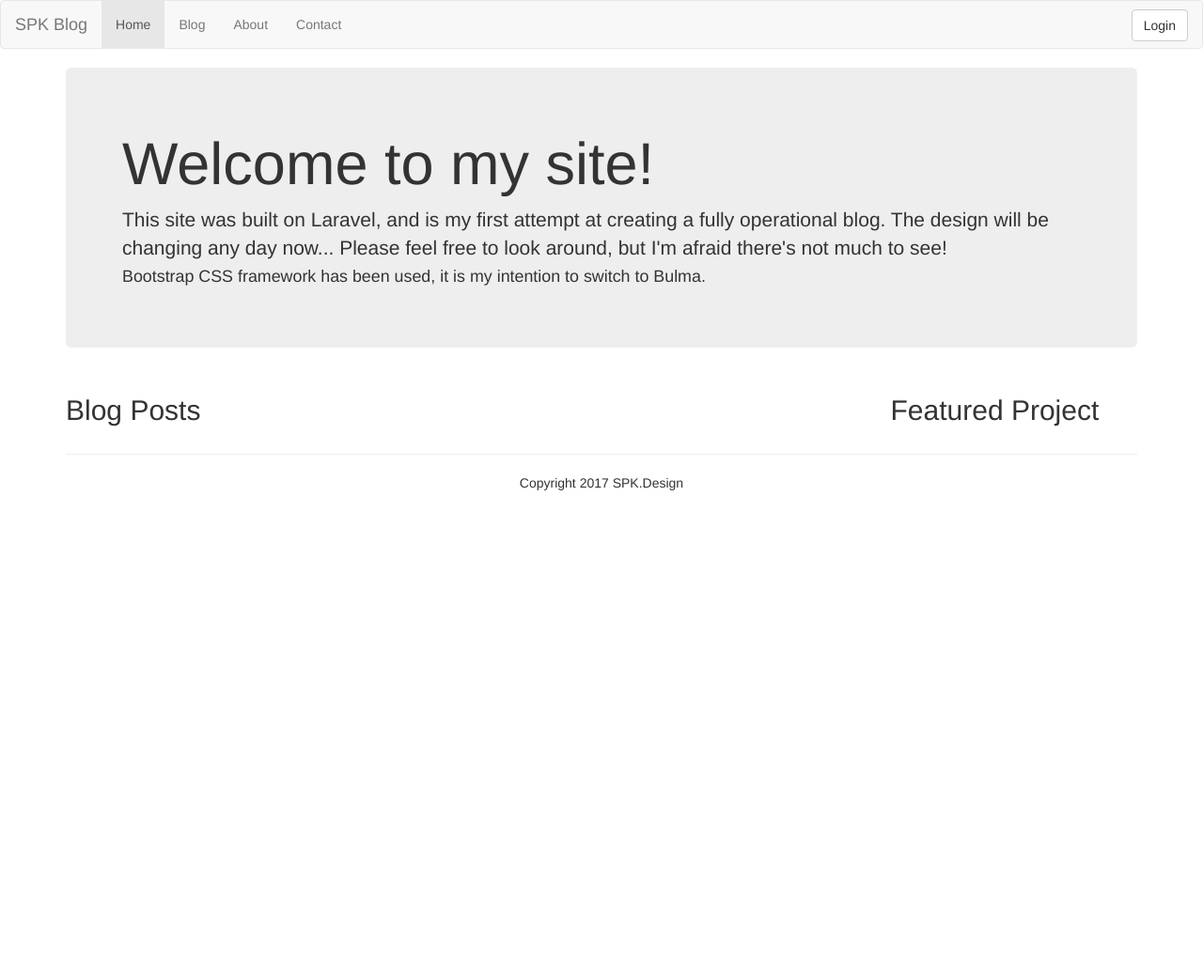
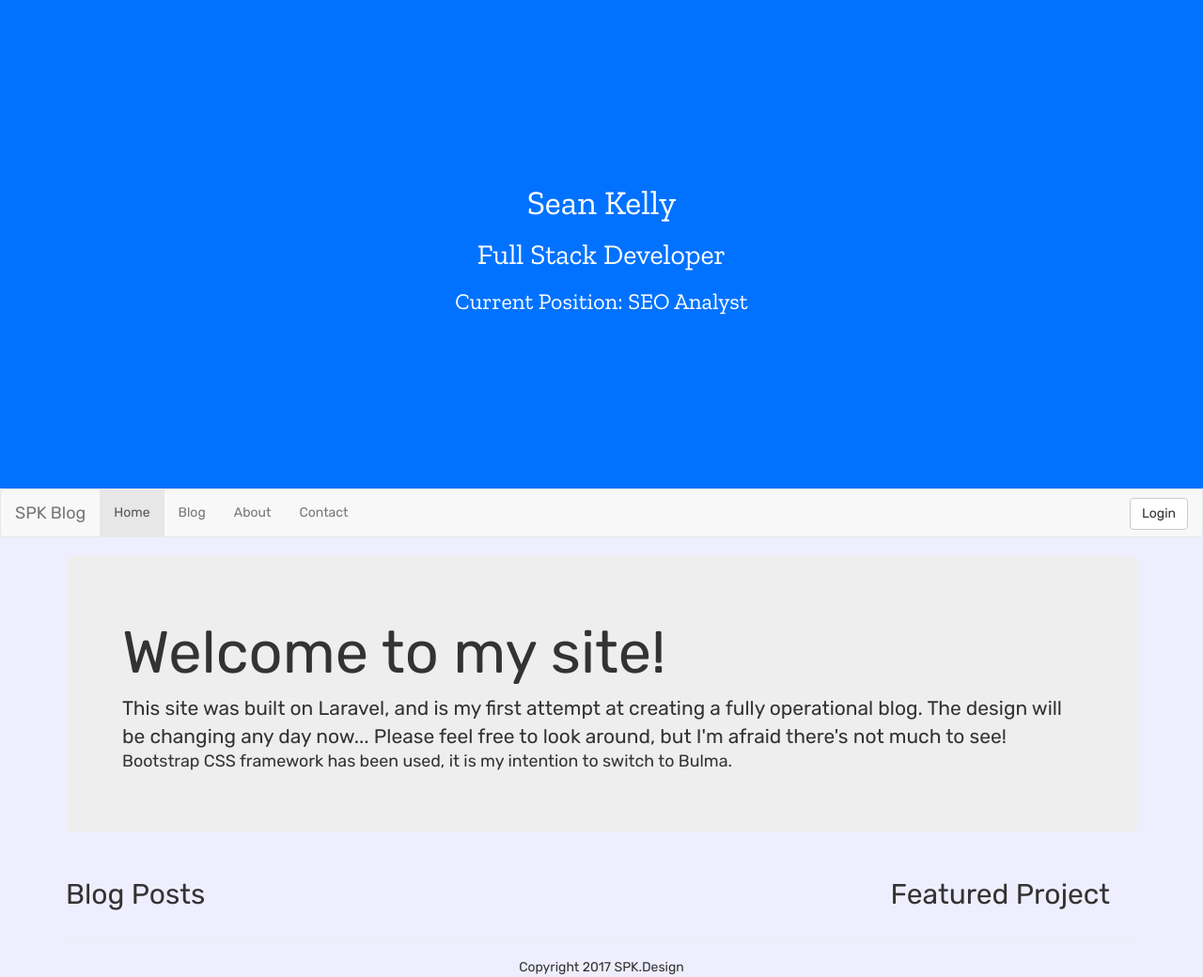
Before and after one commit to spkellydev/laravel-blog, a Laravel app: page / in a window 1280 px wide. Shown: the whole page at 94% size. Before the commit the page ends 800 px from the top, so only its background shows below. Run offline with Laravel 8, Linux system fonts and the light colour scheme; data that the repository does not hold is empty; some libraries are stand-ins or nearby versions.

Commit message:
spruce up the home page

```diff
--- a/public/css/style.css
+++ b/public/css/style.css
@@ -1,3 +1,8 @@
+body {
+	background: #eeeeff;
+	font-family: 'Rubik', sans-serif;
+}
+
 .author-image {
 	width: 50px;
 	height: 50px;
@@ -29,3 +34,16 @@
 	font-size: 16px;
 	line-height: 1.3em;
 }
+.homepage-hero {
+	background: #0172ff;
+	width: 100%;
+	height: 65vh;
+	color: white;
+	display: flex;
+	justify-content: center;
+	align-items: center;
+}
+.homepage-hero hgroup {
+	font-family: 'Zilla Slab', serif;
+
+}
--- a/resources/views/pages/welcome.blade.php
+++ b/resources/views/pages/welcome.blade.php
@@ -2,7 +2,16 @@
 
 @section('title', 'Home')
 
+<section class="homepage-hero">
+    <hgroup class="text-center">
+      <h1>Sean Kelly</h1>
+      <h2>Full Stack Developer</h2>
+      <h3>Current Position: SEO Analyst</h3>
+    </hgroup>
+</section>
+
 @section('content')
+
       <div class="row">
         <div class="col-md-12">
           <div class="jumbotron">
--- a/resources/views/partials/_head.blade.php
+++ b/resources/views/partials/_head.blade.php
@@ -7,7 +7,7 @@
 
     <!-- Bootstrap -->
     <link rel="stylesheet" href="https://maxcdn.bootstrapcdn.com/bootstrap/3.3.7/css/bootstrap.min.css" integrity="sha384-BVYiiSIFeK1dGmJRAkycuHAHRg32OmUcww7on3RYdg4Va+PmSTsz/K68vbdEjh4u" crossorigin="anonymous">
-
+    <link href="https://fonts.googleapis.com/css?family=Rubik|Zilla+Slab" rel="stylesheet">
     {{ Html::style('css/style.css') }}
 
     @yield('stylesheets')
```
Also changed, not shown: public/images/korm-1501041042.jpeg (added), public/images/lorem-1501040944.jpg (added).
